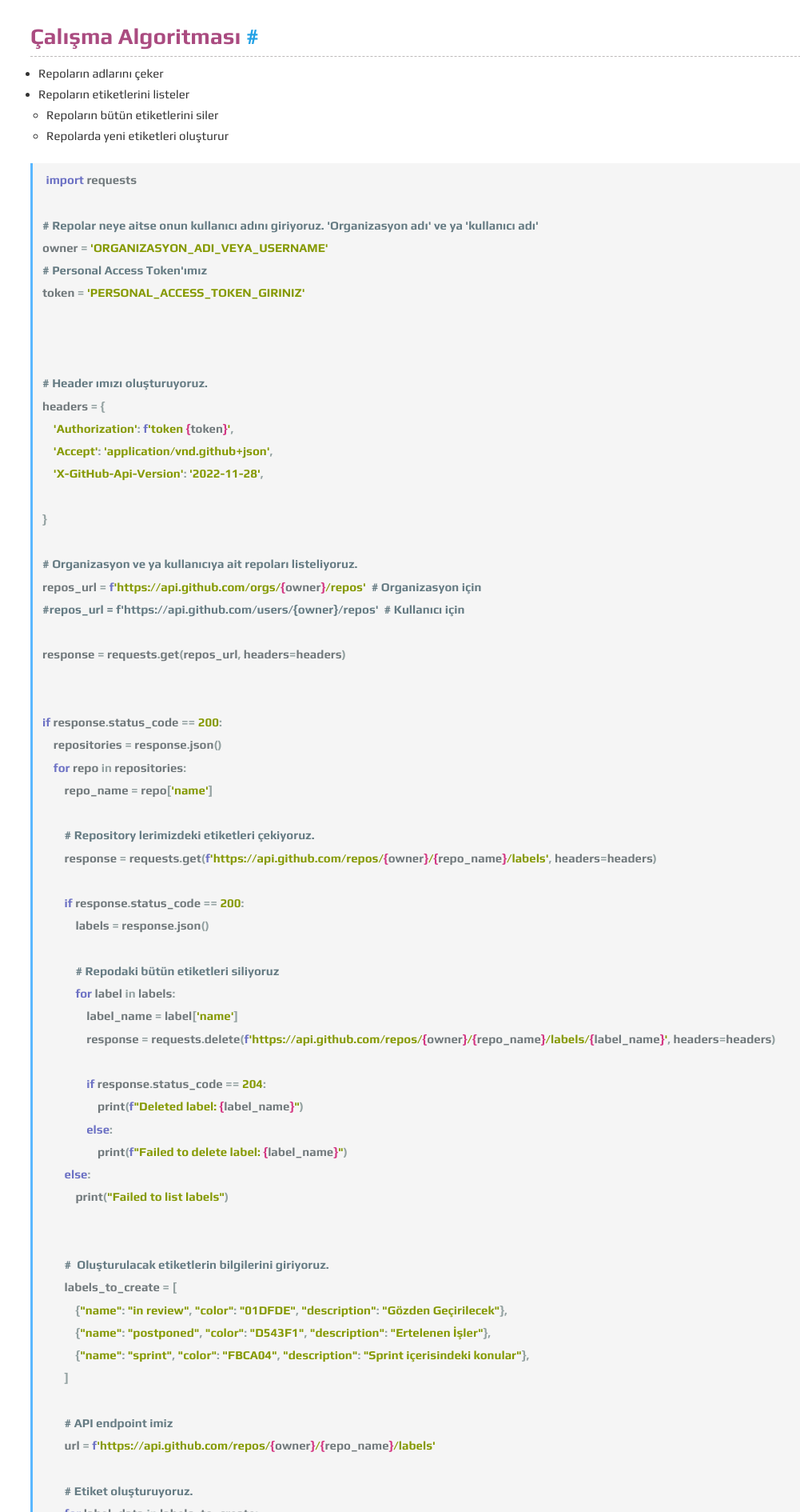
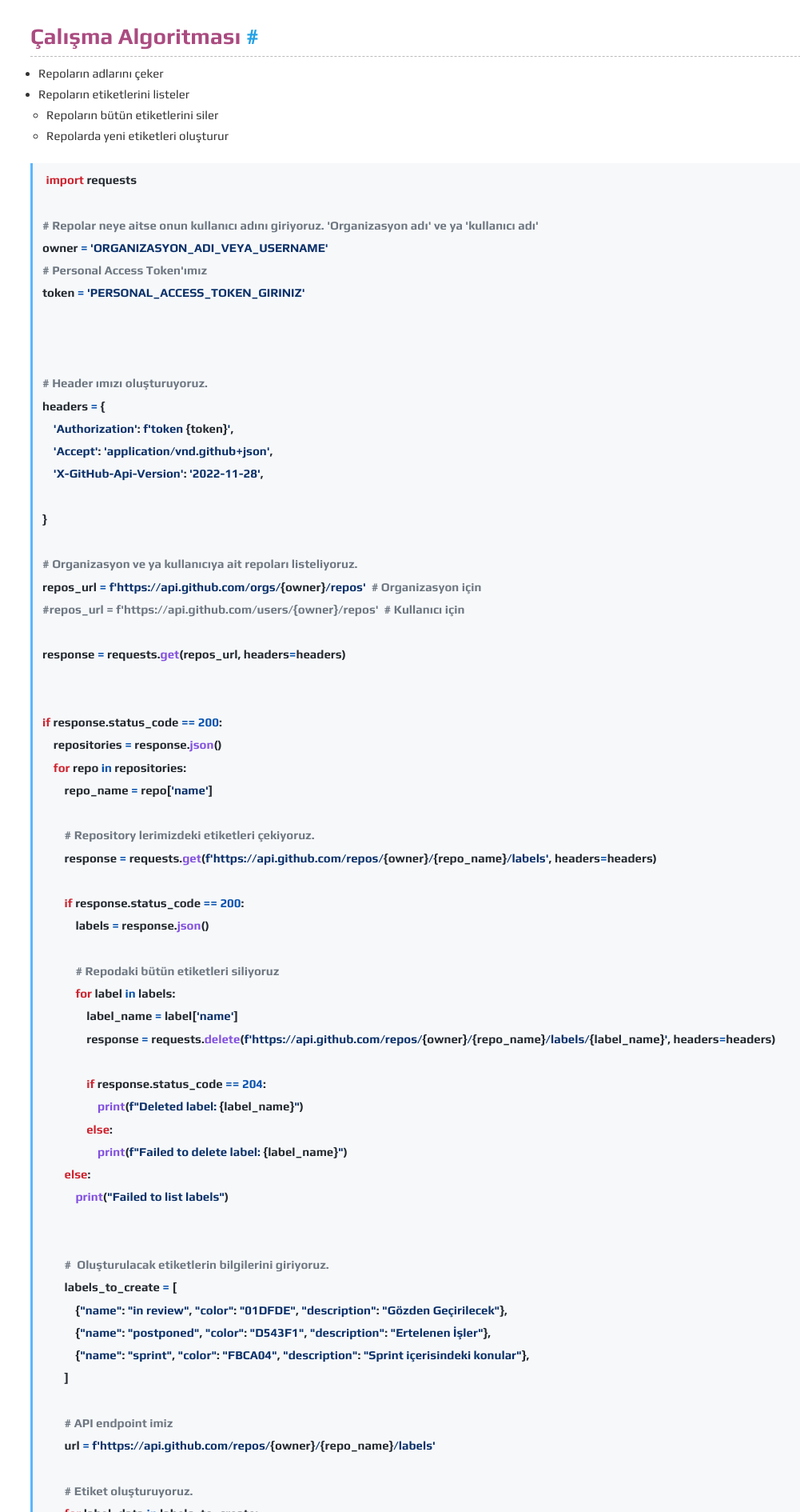
Before and after one commit to sercangezer/sercangezer.github.io, a Jekyll site: the page built from _posts/2023-10-20-github-api-ile-organizasyondaki-repolara-etiket-ekleme.md, in a window 1280 px wide. Shown: the part 977-2867 px from the top of the page at 80% size, without its empty margins (120-1121 px from the left). Built offline with Jekyll 4.4.1, drawn with Linux system fonts in a browser that asks for light colours.

Commit message:
pre syntax değiştirildi.

```diff
--- a/Gemfile
+++ b/Gemfile
@@ -10,3 +10,5 @@ gem 'wdm', '>= 0.1.0'
 
 # update ruby version
 gem 'webrick'
+
+gem "kramdown-syntax-coderay", "~> 1.0"
--- a/_config.yml
+++ b/_config.yml
@@ -32,6 +32,7 @@ permalink: pretty
 
 
 markdown: kramdown
+highlighter: rouge
 kramdown:
   input: GFM
   syntax_highlighter: rouge
--- a/assets/css/syntax.css
+++ b/assets/css/syntax.css
@@ -1,80 +1,112 @@
 .highlight table td { padding: 5px; }
 .highlight table pre { margin: 0; }
 .highlight, .highlight .w {
-  color: #71797c;
+  color: #24292f;
+  background-color: #f6f8fa;
+}
+.highlight .k, .highlight .kd, .highlight .kn, .highlight .kp, .highlight .kr, .highlight .kt, .highlight .kv {
+  color: #cf222e;
+}
+.highlight .gr {
+  color: #f6f8fa;
+}
+.highlight .gd {
+  color: #82071e;
+  background-color: #ffebe9;
+}
+.highlight .nb {
+  color: #953800;
+}
+.highlight .nc {
+  color: #953800;
+}
+.highlight .no {
+  color: #953800;
+}
+.highlight .nn {
+  color: #953800;
+}
+.highlight .sr {
+  color: #116329;
+}
+.highlight .na {
+  color: #116329;
+}
+.highlight .nt {
+  color: #116329;
+}
+.highlight .gi {
+  color: #116329;
+  background-color: #dafbe1;
+}
+.highlight .kc {
+  color: #0550ae;
+}
+.highlight .l, .highlight .ld, .highlight .m, .highlight .mb, .highlight .mf, .highlight .mh, .highlight .mi, .highlight .il, .highlight .mo, .highlight .mx {
+  color: #0550ae;
+}
+.highlight .sb {
+  color: #0550ae;
+}
+.highlight .bp {
+  color: #0550ae;
+}
+.highlight .ne {
+  color: #0550ae;
+}
+.highlight .nl {
+  color: #0550ae;
+}
+.highlight .py {
+  color: #0550ae;
+}
+.highlight .nv, .highlight .vc, .highlight .vg, .highlight .vi, .highlight .vm {
+  color: #0550ae;
+}
+.highlight .o, .highlight .ow {
+  color: #0550ae;
+}
+.highlight .gh {
+  color: #0550ae;
+  font-weight: bold;
+}
+.highlight .gu {
+  color: #0550ae;
+  font-weight: bold;
+}
+.highlight .s, .highlight .sa, .highlight .sc, .highlight .dl, .highlight .sd, .highlight .s2, .highlight .se, .highlight .sh, .highlight .sx, .highlight .s1, .highlight .ss {
+  color: #0a3069;
+}
+.highlight .nd {
+  color: #8250df;
+}
+.highlight .nf, .highlight .fm {
+  color: #8250df;
 }
 .highlight .err {
-  color: #002b36;
-  background-color: #dc322f;
+  color: #f6f8fa;
+  background-color: #82071e;
 }
-.highlight .c, .highlight .ch, .highlight .cd, .highlight .cm, .highlight .cpf, .highlight .c1, .highlight .cs {
-  color: #657b83;
+.highlight .c, .highlight .ch, .highlight .cd, .highlight .cm, .highlight .cp, .highlight .cpf, .highlight .c1, .highlight .cs {
+  color: #6e7781;
 }
-.highlight .cp {
-  color: #b58900;
+.highlight .gl {
+  color: #6e7781;
 }
-.highlight .nt {
-  color: #b58900;
+.highlight .gt {
+  color: #6e7781;
 }
-.highlight .o, .highlight .ow {
-  color: #93a1a1;
+.highlight .ni {
+  color: #24292f;
 }
-.highlight .p, .highlight .pi {
-  color: #93a1a1;
+.highlight .si {
+  color: #24292f;
 }
-.highlight .gi {
-  color: #859900;
+.highlight .ge {
+  color: #24292f;
+  font-style: italic;
 }
-.highlight .gd {
-  color: #dc322f;
-}
-.highlight .gh {
-  color: #268bd2;
-  background-color: #002b36;
+.highlight .gs {
+  color: #24292f;
   font-weight: bold;
 }
-.highlight .k, .highlight .kn, .highlight .kp, .highlight .kr, .highlight .kv {
-  color: #6c71c4;
-}
-.highlight .kc {
-  color: #cb4b16;
-}
-.highlight .kt {
-  color: #cb4b16;
-}
-.highlight .kd {
-  color: #cb4b16;
-}
-.highlight .s, .highlight .sb, .highlight .sc, .highlight .dl, .highlight .sd, .highlight .s2, .highlight .sh, .highlight .sx, .highlight .s1 {
-  color: #859900;
-}
-.highlight .sa {
-  color: #6c71c4;
-}
-.highlight .sr {
-  color: #2aa198;
-}
-.highlight .si {
-  color: #d33682;
-}
-.highlight .se {
-  color: #d33682;
-}
-.highlight .nn {
-  color: #b58900;
-}
-.highlight .nc {
-  color: #b58900;
-}
-.highlight .no {
-  color: #b58900;
-}
-.highlight .na {
-  color: #268bd2;
-}
-.highlight .m, .highlight .mb, .highlight .mf, .highlight .mh, .highlight .mi, .highlight .il, .highlight .mo, .highlight .mx {
-  color: #859900;
-}
-.highlight .ss {
-  color: #859900;
-}
```
Also changed, not shown: Gemfile.lock.
